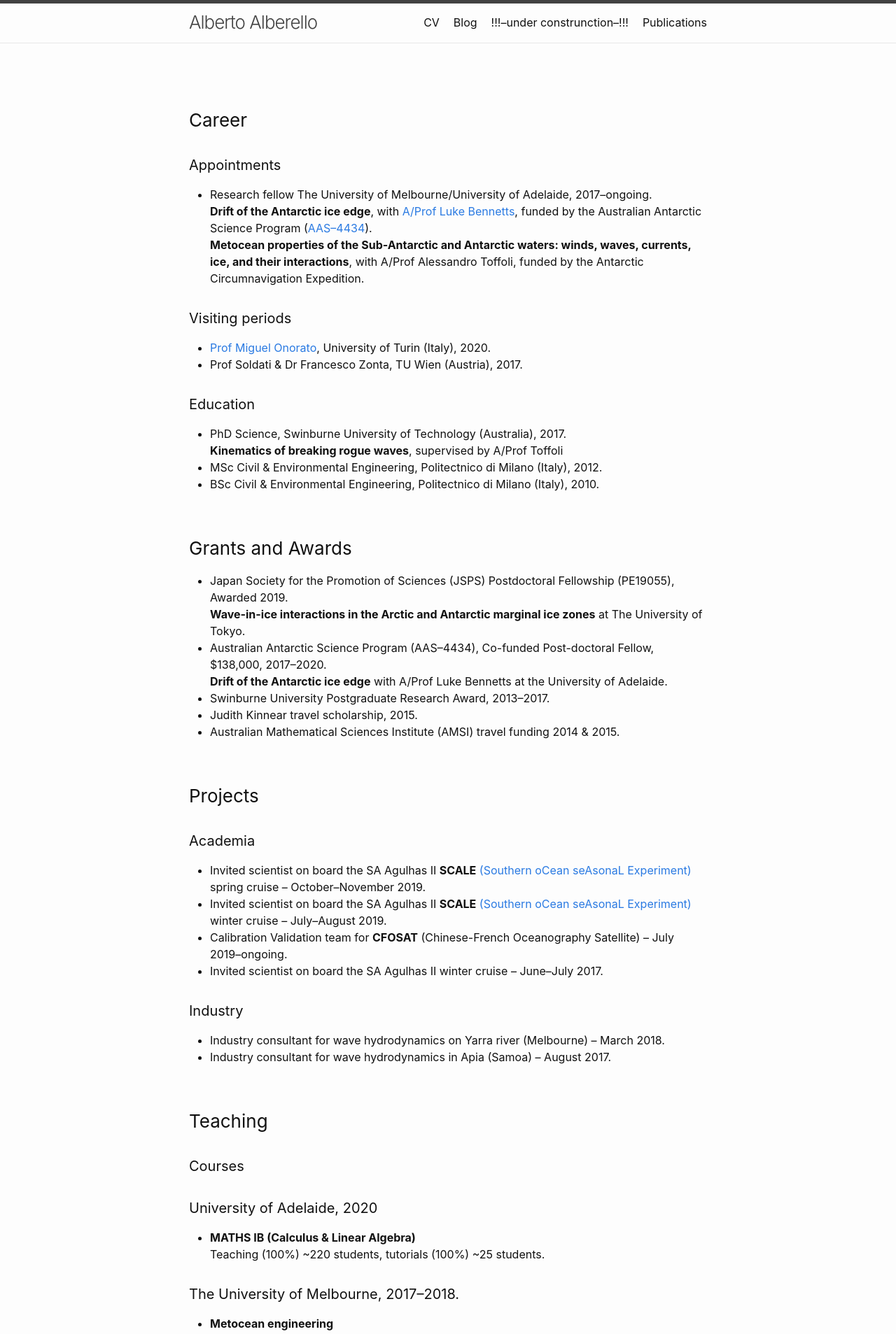
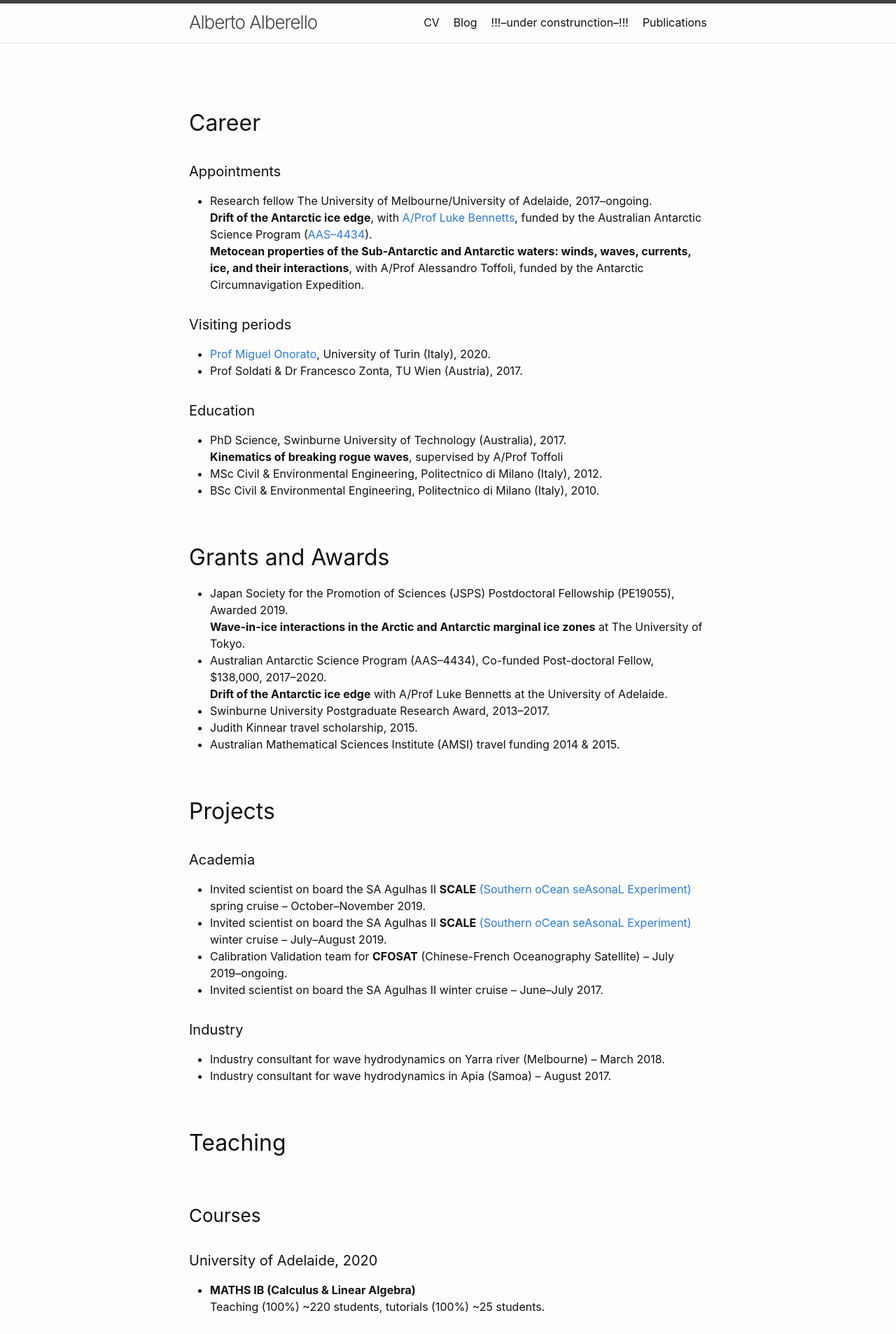
Before and after one commit to alberto-alberello/alberto-alberello.github.io, a Jekyll site: the page built from CV.md, in a window 1280 px wide. Shown: the top 1907 px of the page at 70% size. Built offline with Jekyll 4.4.1, drawn with Linux system fonts in a browser that asks for light colours.

Commit message:
Update CV.md

```diff
--- a/CV.md
+++ b/CV.md
@@ -4,8 +4,7 @@ title: CV
 permalink: /cv/
 ---
 
-### Career
-
+## Career
 #### Appointments
 - Research fellow The University of Melbourne/University of Adelaide, 2017--ongoing.<br/>__Drift of the Antarctic ice edge__, with [A/Prof Luke Bennetts](https://luke-bennetts.com/), funded by the Australian Antarctic Science Program ([AAS--4434](https://secure3.aad.gov.au/public/projects/report_project_public.cfm?project_no=4434&season=1617)).<br/>__Metocean properties of the Sub-Antarctic and Antarctic waters: winds, waves, currents, ice, and their interactions__, with A/Prof Alessandro Toffoli, funded by the Antarctic Circumnavigation Expedition.
 
@@ -18,15 +17,14 @@ permalink: /cv/
 - MSc Civil & Environmental Engineering, Politectnico di Milano (Italy), 2012.
 - BSc Civil & Environmental Engineering, Politectnico di Milano (Italy), 2010.
 
-### Grants and Awards
+## Grants and Awards
 - Japan Society for the Promotion of Sciences (JSPS) Postdoctoral Fellowship (PE19055), Awarded 2019.<br/>__Wave-in-ice interactions in the Arctic and Antarctic marginal ice zones__ at The University of Tokyo.
 - Australian Antarctic Science Program (AAS--4434), Co-funded Post-doctoral Fellow, \$138,000, 2017--2020.<br/>__Drift of the Antarctic ice edge__ with A/Prof Luke Bennetts at the University of Adelaide.
 - Swinburne University Postgraduate Research Award, 2013--2017.
 - Judith Kinnear travel scholarship, 2015.
 - Australian Mathematical Sciences Institute (AMSI) travel funding 2014 & 2015.
 
-### Projects
-
+## Projects
 #### Academia
 - Invited scientist on board the SA Agulhas II **SCALE** [(Southern oCean seAsonaL Experiment)](http://scale.org.za/) spring cruise -- October–November 2019.
 - Invited scientist on board the SA Agulhas II **SCALE** [(Southern oCean seAsonaL Experiment)](http://scale.org.za/) winter cruise -- July–August 2019.
@@ -37,9 +35,8 @@ permalink: /cv/
 - Industry consultant for wave hydrodynamics on Yarra river (Melbourne) -- March 2018.
 - Industry consultant for wave hydrodynamics in Apia (Samoa) -- August 2017.
 
-### Teaching
-
-#### Courses
+## Teaching
+### Courses
 #### University of Adelaide, 2020
 - **MATHS IB (Calculus & Linear Algebra)**<br/>Teaching (100%) ~220 students, tutorials (100%) ~25 students.
 
@@ -53,8 +50,7 @@ permalink: /cv/
 - **Port access and navigation**<br/>Teaching (10%) ~30 students, tutorials (100%) ~30 students.
 - **Dredging, Swinburne University of Technology**<br/>Teaching (10%) ~30 students, tutorials (100%) ~30 students.
 
-#### Supervision
-
+### Supervision
 #### PhD candidates
 - Ms Marzieh H. Derkani, 2017--ongoing, The University of Melbourne, co-supervisor.
 - Ms Elmira Fadaeiazar, 2016--ongoing, Swinburne University of Technology, co-supervisor.
```
